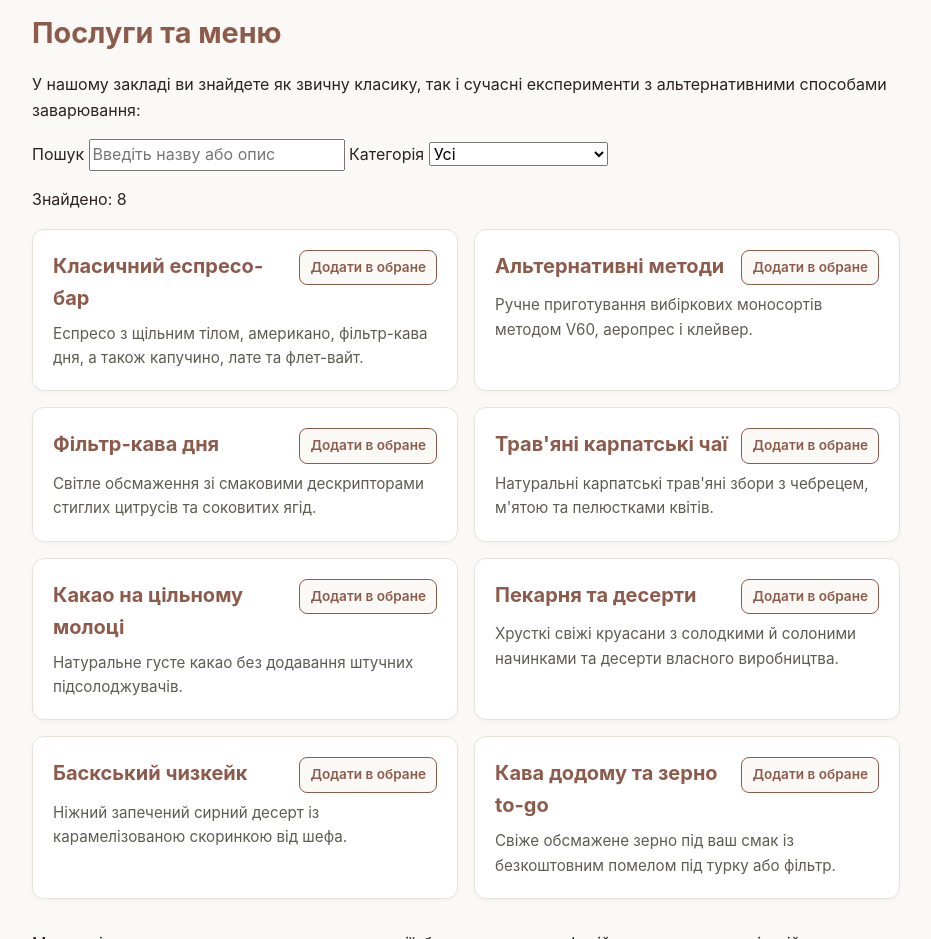
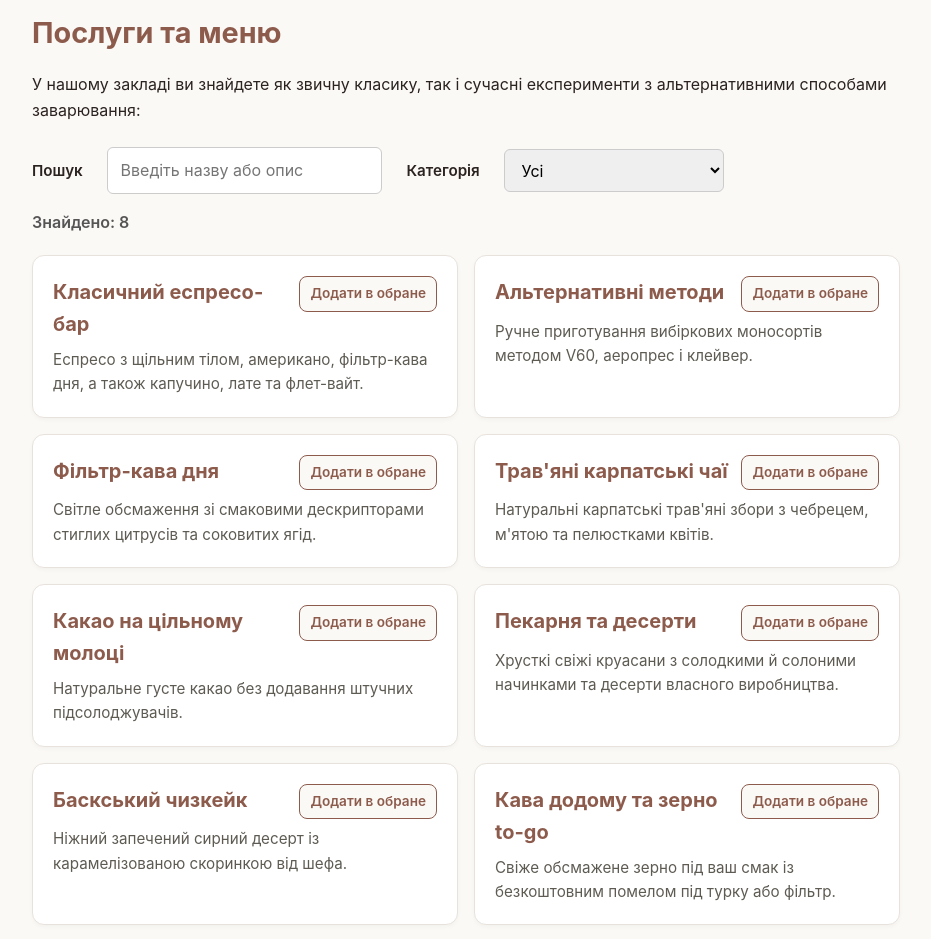
Before and after one commit to dimontttt/WEB_labs_2026, a website: page index.html in a window 1280 px wide. Shown: the part 1200-2139 px from the top of the page, without its empty margins (174-1105 px from the left). Drawn offline with Linux system fonts and the light colour scheme.

Commit message:
feat: add search and category filters

```diff
--- a/css/styles.css
+++ b/css/styles.css
@@ -417,3 +417,42 @@ textarea {
   color: #5e5b53;
   font-size: 0.9rem;
 }
+
+/* ==========================================
+   Стилі для Лабораторної роботи № 6
+   ========================================== */
+
+.catalog-controls {
+  display: flex;
+  flex-wrap: wrap;
+  align-items: center;
+  gap: 1rem 1.5rem;
+  margin: 1.5rem 0 1rem;
+}
+
+.catalog-controls label {
+  font-weight: 600;
+  font-size: 0.95rem;
+}
+
+.catalog-controls input,
+.catalog-controls select {
+  padding: 0.6rem 0.8rem;
+  border: 1px solid #ccc;
+  border-radius: 6px;
+  font-size: 1rem;
+  min-width: 220px;
+}
+
+#results-count {
+  font-weight: 600;
+  margin-bottom: 1.2rem;
+  color: #555;
+}
+
+#empty-message {
+  text-align: center;
+  font-size: 1.15rem;
+  color: #777;
+  padding: 2.5rem 1rem;
+}
```
Also changed, not shown: README.md, images/screen-all.png (added), images/screen-empty.png (added), images/screen-search.png (added).
